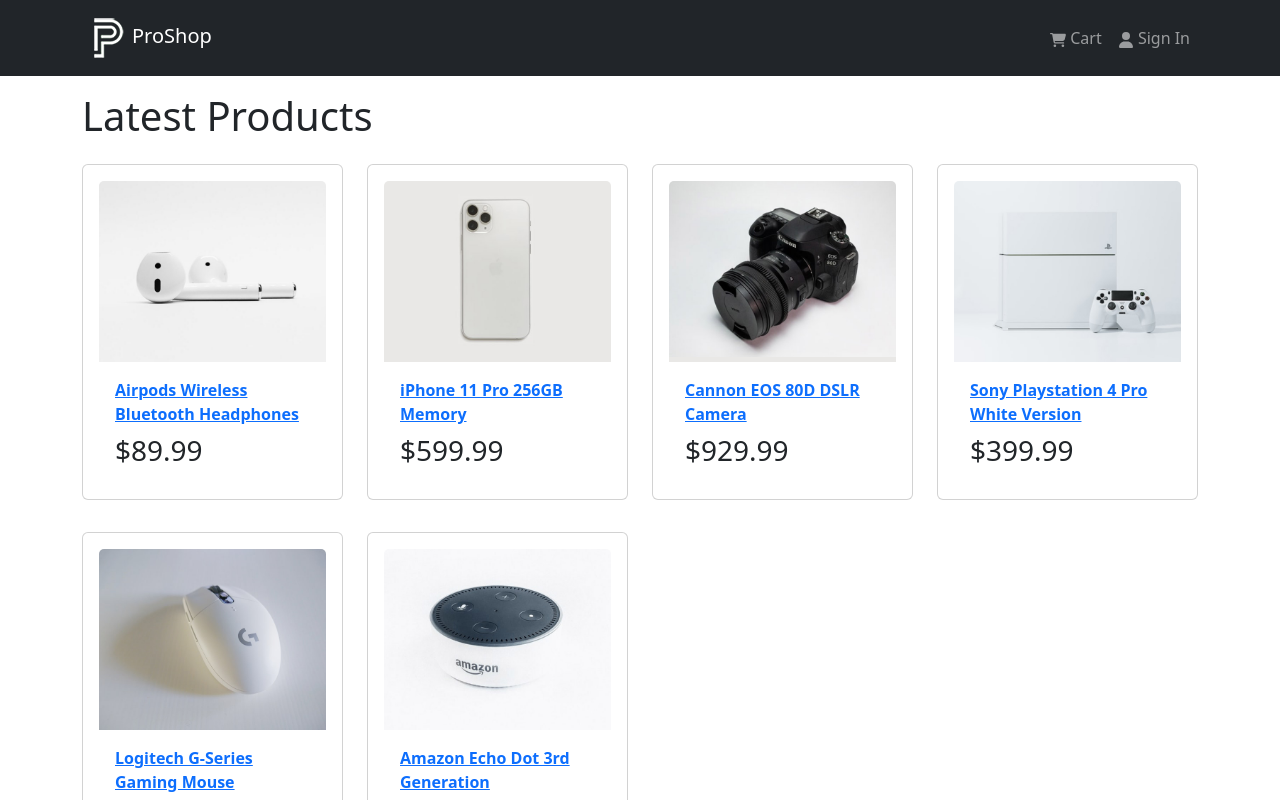
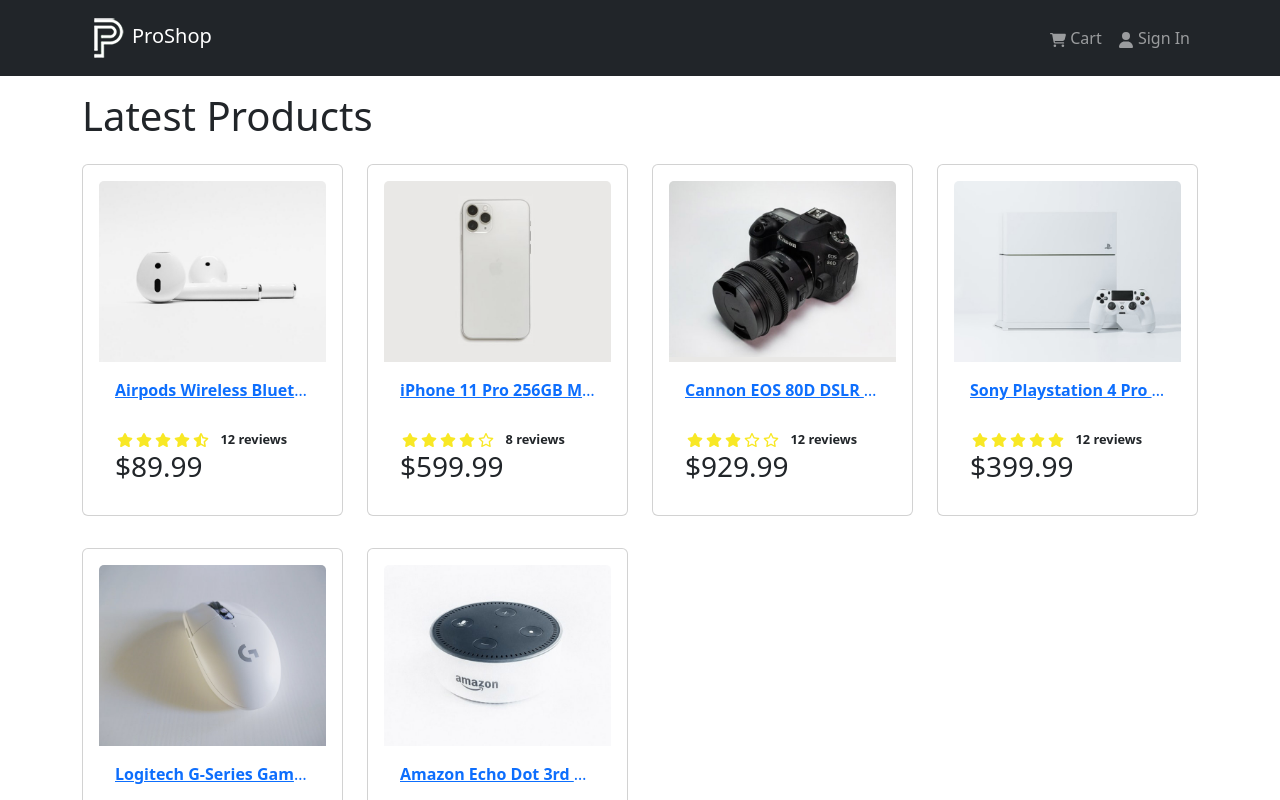
Before and after one commit to chrkis7/proshop-v2, a React (Create React App) app in the folder frontend/: page / in a window 1280 px wide. Shown: the top 800 px of the page. Built offline with nearby package versions, Linux system fonts and the light colour scheme.

Commit message:
Rating component

```diff
--- a/frontend/src/components/Product.jsx
+++ b/frontend/src/components/Product.jsx
@@ -1,5 +1,6 @@
 import { Card } from 'react-bootstrap'
 import { Link } from 'react-router-dom'
+import Rating from './Rating'
 
 const Product = ({ product }) => {
   return (
@@ -10,10 +11,14 @@ const Product = ({ product }) => {
 
       <Card.Body>
         <Link to={`/product/${product._id}`}>
-          <Card.Title as='div'>
+          <Card.Title as='div' className='product-title'>
             <strong>{product.name}</strong>
           </Card.Title>
         </Link>
+
+        <Card.Text as='div'>
+          <Rating value={product.rating} text={`${product.numReviews} reviews`} />
+        </Card.Text>
 
         <Card.Text as='h3'>
           ${product.price}
--- /dev/null
+++ b/frontend/src/components/Rating.jsx
@@ -0,0 +1,26 @@
+import { FaStar, FaStarHalfStroke, FaRegStar } from 'react-icons/fa6'
+
+const Rating = ({ value, text }) => {
+  return (
+    <div className='rating'>
+      <span>
+        { value >= 1 ? <FaStar /> : value >= 0.5 ? <FaStarHalfStroke /> : <FaRegStar /> }
+      </span>
+      <span>
+        { value >= 2 ? <FaStar /> : value >= 1.5 ? <FaStarHalfStroke /> : <FaRegStar /> }
+      </span>
+      <span>
+        { value >= 3 ? <FaStar /> : value >= 2.5 ? <FaStarHalfStroke /> : <FaRegStar /> }
+      </span>
+      <span>
+        { value >= 4 ? <FaStar /> : value >= 3.5 ? <FaStarHalfStroke /> : <FaRegStar /> }
+      </span>
+      <span>
+        { value >= 5 ? <FaStar /> : value >= 4.5 ? <FaStarHalfStroke /> : <FaRegStar /> }
+      </span>
+      <span className='rating-text'>{text && text}</span>
+    </div>
+  )
+}
+
+export default Rating
```
